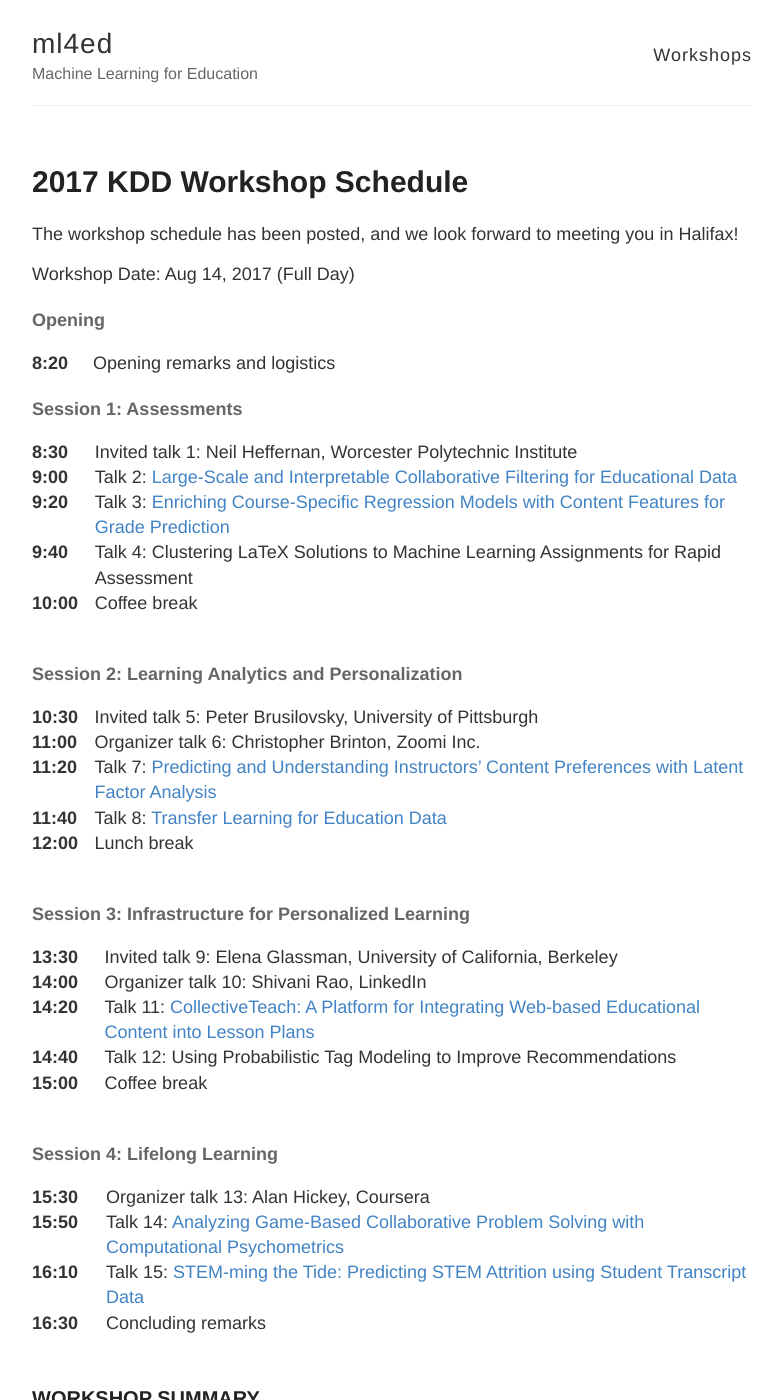
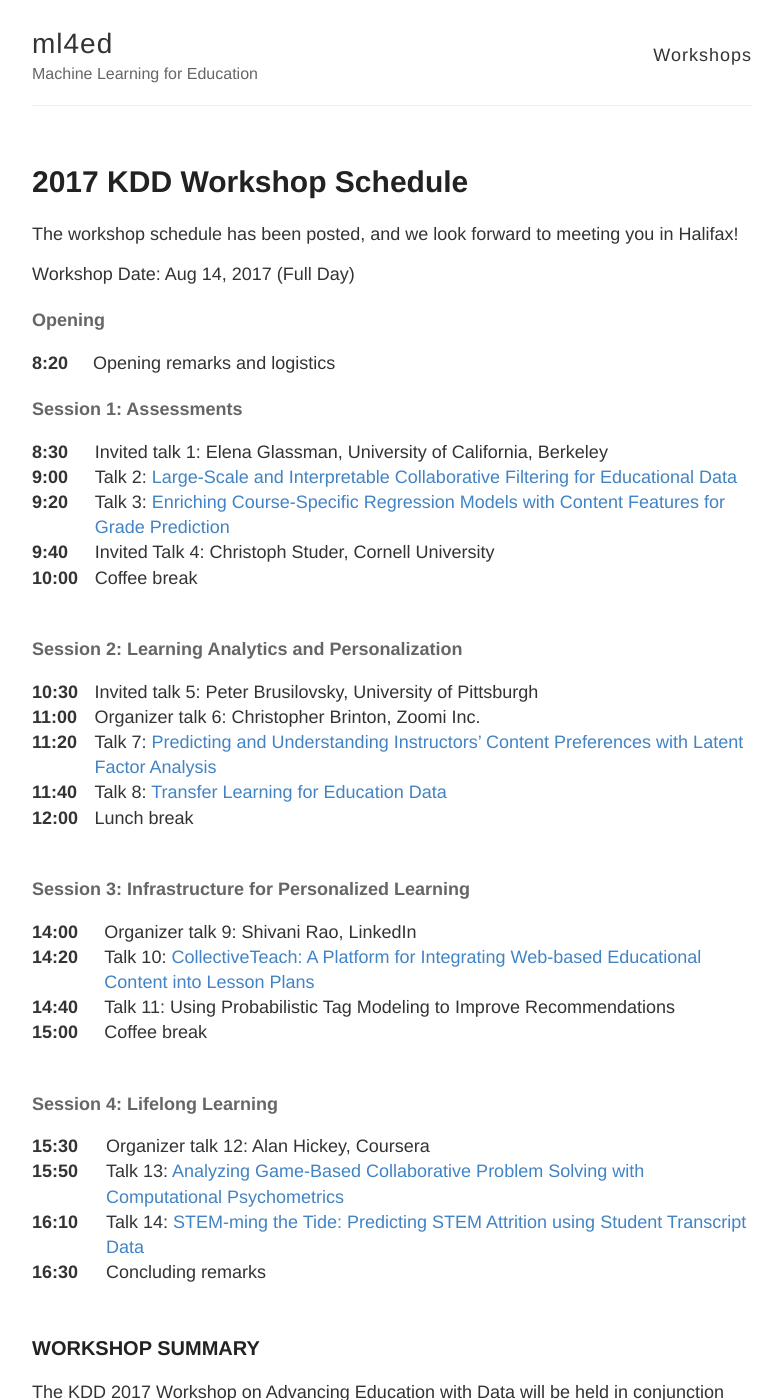
Before and after one commit to ml4ed/ml4ed.github.io, a Jekyll site: the page built from _posts/2017-7-21-KDD-Workshop-Details.md, in a window 1280 px wide and 1400 px high. Shown: the whole window, without its empty margins (248-1031 px from the left). Built offline with Jekyll 4.4.1, drawn with Linux system fonts in a browser that asks for light colours.

Commit message:
Update 2017-7-21-KDD-Workshop-Details.md

```diff
--- a/_posts/2017-7-21-KDD-Workshop-Details.md
+++ b/_posts/2017-7-21-KDD-Workshop-Details.md
@@ -13,10 +13,10 @@ Workshop Date: Aug 14, 2017 (Full Day)
 
 #### Session 1: Assessments
 
-|**8:30**| Invited talk 1: Neil Heffernan, Worcester Polytechnic Institute|
+|**8:30**| Invited talk 1: Elena Glassman, University of California, Berkeley |
 |**9:00**| Talk 2: [Large-Scale and Interpretable Collaborative Filtering for Educational Data](http://ml4ed.cc/attachments/LeeLargescale.pdf) |
 |**9:20**| Talk 3: [Enriching Course-Specific Regression Models with Content Features for Grade Prediction](http://ml4ed.cc/attachments/HuEnriching.pdf) |
-|**9:40**| Talk 4: Clustering LaTeX Solutions to Machine Learning Assignments for Rapid Assessment |
+|**9:40**| Invited Talk 4: Christoph Studer, Cornell University |
 |**10:00** &nbsp;&nbsp;&nbsp;| Coffee break |
 
 #### Session 2: Learning Analytics and Personalization
@@ -29,17 +29,16 @@ Workshop Date: Aug 14, 2017 (Full Day)
 
 #### Session 3: Infrastructure for Personalized Learning
 
-|**13:30**| Invited talk 9: Elena Glassman, University of California, Berkeley
-|**14:00**| Organizer talk 10: Shivani Rao, LinkedIn
-|**14:20**| Talk 11: [CollectiveTeach: A Platform for Integrating Web-based Educational Content into Lesson Plans](http://ml4ed.cc/attachments/VenkataramanCollective.pdf)
-|**14:40**| Talk 12: Using Probabilistic Tag Modeling to Improve Recommendations
+|**14:00**| Organizer talk 9: Shivani Rao, LinkedIn
+|**14:20**| Talk 10: [CollectiveTeach: A Platform for Integrating Web-based Educational Content into Lesson Plans](http://ml4ed.cc/attachments/VenkataramanCollective.pdf)
+|**14:40**| Talk 11: Using Probabilistic Tag Modeling to Improve Recommendations
 |**15:00** &nbsp;&nbsp;&nbsp;&nbsp;&nbsp;&nbsp;| Coffee break
 
 #### Session 4: Lifelong Learning
 
-|**15:30**| Organizer talk 13: Alan Hickey, Coursera
-|**15:50**| Talk 14: [Analyzing Game-Based Collaborative Problem Solving with Computational Psychometrics](http://ml4ed.cc/attachments/PolyakComputational.pdf)
-|**16:10**| Talk 15: [STEM-ming the Tide: Predicting STEM Attrition using Student Transcript Data](http://ml4ed.cc/attachments/AulckStemming.pdf)
+|**15:30**| Organizer talk 12: Alan Hickey, Coursera
+|**15:50**| Talk 13: [Analyzing Game-Based Collaborative Problem Solving with Computational Psychometrics](http://ml4ed.cc/attachments/PolyakComputational.pdf)
+|**16:10**| Talk 14: [STEM-ming the Tide: Predicting STEM Attrition using Student Transcript Data](http://ml4ed.cc/attachments/AulckStemming.pdf)
 |**16:30** &nbsp;&nbsp;&nbsp;&nbsp;&nbsp;&nbsp;| Concluding remarks
 
 
```
